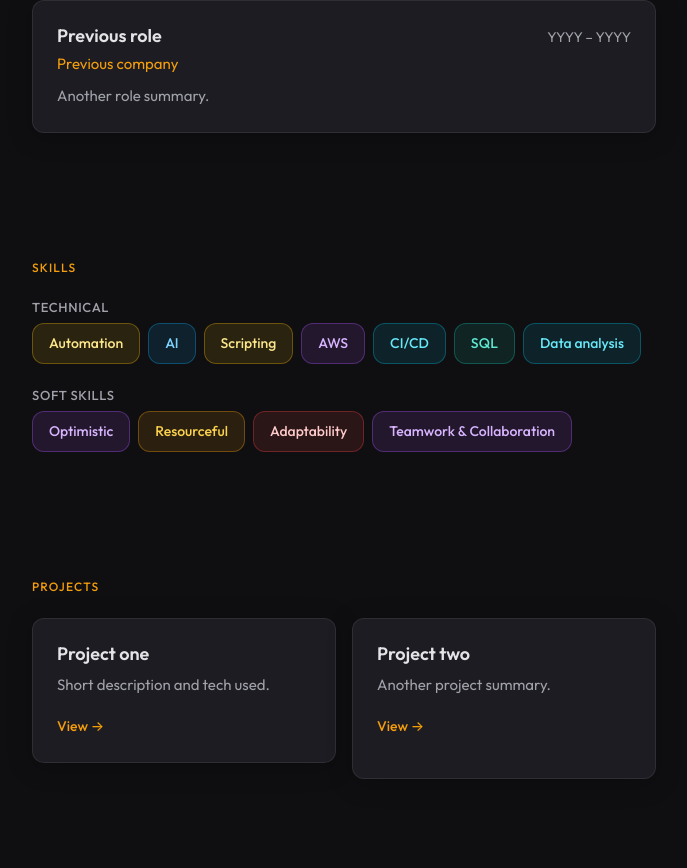
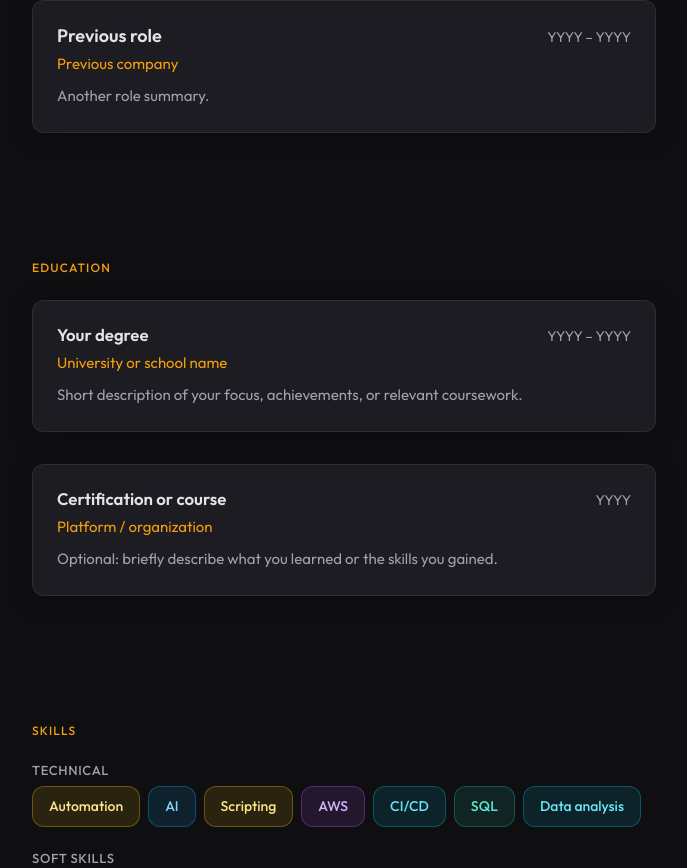
Before and after one commit to RotemGonen/My-Portfolio, a React (Vite) app: page / in a window 1280 px wide. Shown: the part 1272-2140 px from the top of the page, without its empty margins (296-983 px from the left). Built offline with nearby package versions, Linux system fonts and the light colour scheme.

Commit message:
Add Education section to portfolio with corresponding styles and navigation link

```diff
--- a/src/App.jsx
+++ b/src/App.jsx
@@ -3,6 +3,7 @@ import Header from './components/Header';
 import Hero from './components/Hero';
 import About from './components/About';
 import Experience from './components/Experience';
+import Education from './components/Education';
 import Skills from './components/Skills';
 import Projects from './components/Projects';
 import Contact from './components/Contact';
@@ -15,6 +16,7 @@ function App() {
         <Hero />
         <About />
         <Experience />
+        <Education />
         <Skills />
         <Projects />
         <Contact />
--- /dev/null
+++ b/src/components/Education.css
@@ -0,0 +1,36 @@
+.education-list {
+  display: flex;
+  flex-direction: column;
+  gap: var(--space-md);
+}
+
+.education-card-header {
+  display: flex;
+  flex-wrap: wrap;
+  align-items: baseline;
+  justify-content: space-between;
+  gap: var(--space-sm);
+  margin-bottom: var(--space-xs);
+}
+
+.education-degree {
+  margin: 0;
+  font-size: 1.05rem;
+  color: var(--color-text);
+}
+
+.education-period {
+  font-size: 0.875rem;
+  color: var(--color-text-muted);
+}
+
+.education-institution {
+  font-size: 0.9375rem;
+  color: var(--color-accent);
+  margin-bottom: var(--space-sm);
+}
+
+.education-details {
+  font-size: 0.9375rem;
+  margin: 0;
+}
--- /dev/null
+++ b/src/components/Education.jsx
@@ -0,0 +1,45 @@
+import Section from './Section';
+import { useFadeIn } from '../hooks/useFadeIn';
+import './Education.css';
+
+const EDUCATION_ITEMS = [
+  {
+    degree: 'Your degree',
+    institution: 'University or school name',
+    period: 'YYYY – YYYY',
+    details: 'Short description of your focus, achievements, or relevant coursework.',
+  },
+  {
+    degree: 'Certification or course',
+    institution: 'Platform / organization',
+    period: 'YYYY',
+    details: 'Optional: briefly describe what you learned or the skills you gained.',
+  },
+];
+
+function EducationCard({ item }) {
+  const [cardRef, isVisible] = useFadeIn({ rootMargin: '0px 0px -30px 0px' });
+
+  return (
+    <div ref={cardRef} className={`card education-card ${isVisible ? 'fade-in' : ''}`}>
+      <div className="education-card-header">
+        <h3 className="education-degree">{item.degree}</h3>
+        <span className="education-period">{item.period}</span>
+      </div>
+      <p className="education-institution">{item.institution}</p>
+      <p className="education-details">{item.details}</p>
+    </div>
+  );
+}
+
+export default function Education() {
+  return (
+    <Section id="education" title="Education">
+      <div className="education-list">
+        {EDUCATION_ITEMS.map((item, i) => (
+          <EducationCard key={i} item={item} />
+        ))}
+      </div>
+    </Section>
+  );
+}
--- a/src/components/Header.jsx
+++ b/src/components/Header.jsx
@@ -5,6 +5,7 @@ const NAV_LINKS = [
   { id: 'hero', label: 'Home' },
   { id: 'about', label: 'About' },
   { id: 'experience', label: 'Experience' },
+  { id: 'education', label: 'Education' },
   { id: 'skills', label: 'Skills' },
   { id: 'projects', label: 'Projects' },
   { id: 'contact', label: 'Contact' },
--- a/src/components/Hero.jsx
+++ b/src/components/Hero.jsx
@@ -11,9 +11,7 @@ export default function Hero() {
       <h1 className="hero-title">
         Rotem Gonen
       </h1>
-      <p className="hero-subtitle">
-        Role or tagline — edit this in <code>src/components/Hero.jsx</code>
-      </p>
+
       <div className="hero-actions">
         <a href="#contact" className="hero-cta">
           Get in touch
```
